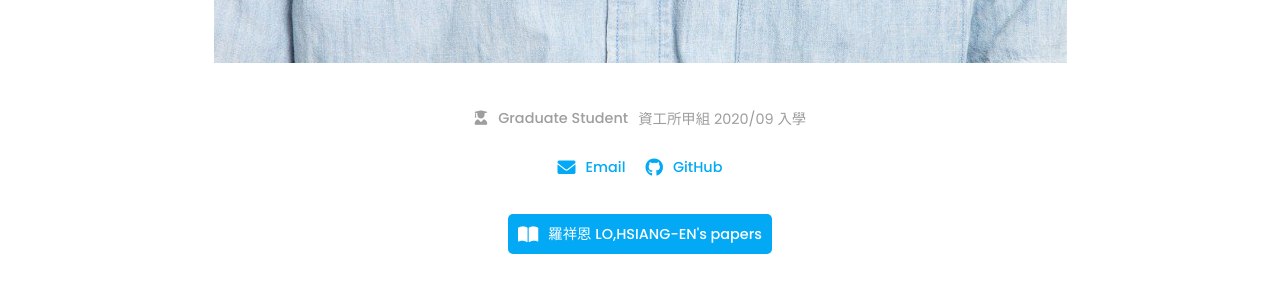
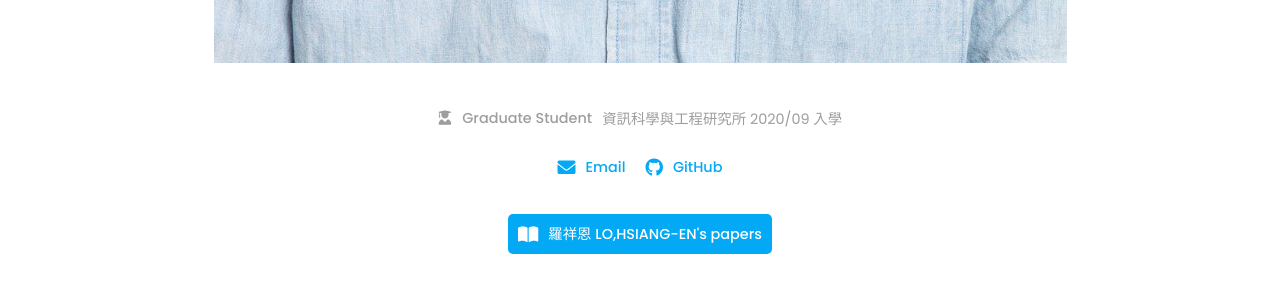
Before and after one commit to NYCU-PLAS/NYCU-PLAS.github.io, a Jekyll site: the page built from _members/LO-HSIANG-EN.md, in a window 1280 px wide and 900 px high, scrolled down 1038 px. Shown: the part 436-736 px from the top of the window. Built offline with Jekyll 4.4.1, drawn with Linux system fonts in a browser that asks for light colours.

Commit message:
kirakira: update info

```diff
--- a/_members/LO-HSIANG-EN.md
+++ b/_members/LO-HSIANG-EN.md
@@ -1,7 +1,7 @@
 ---
 name: 羅祥恩 LO,HSIANG-EN
 image: images/students/2022-09-09 14.24.54.jpg
-description: 資工所甲組 2020/09 入學
+description: 資訊科學與工程研究所 2020/09 入學
 role: grad
 aliases:
   -
```
